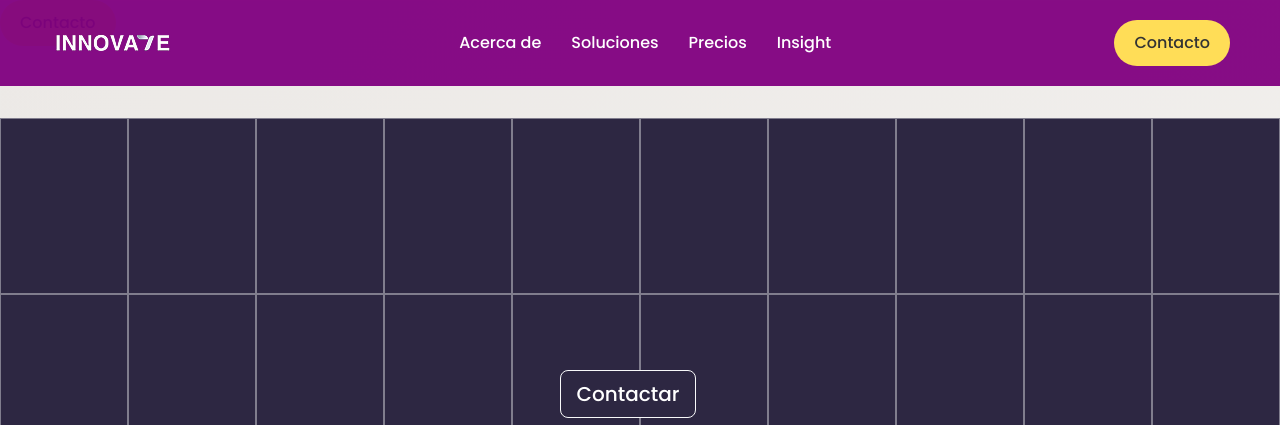
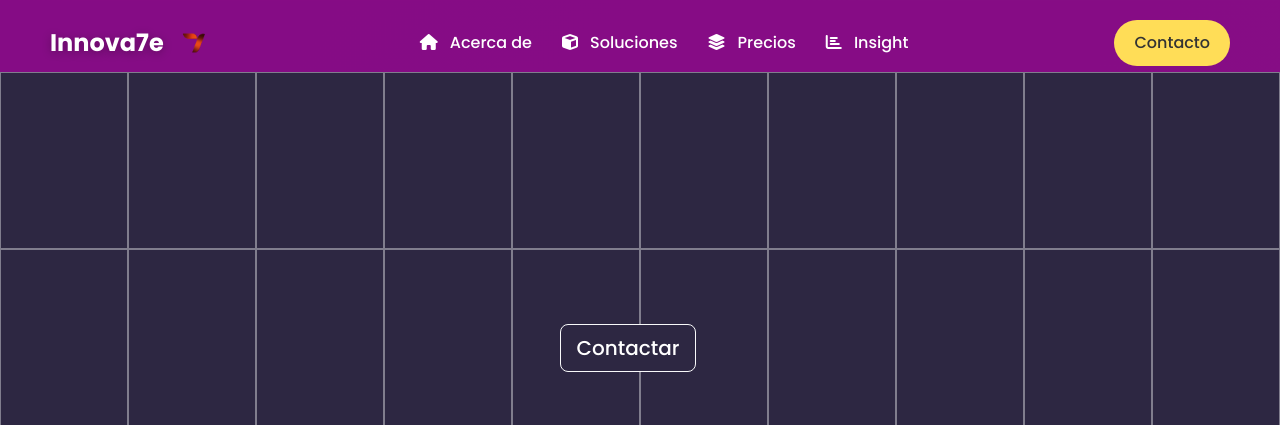
Before and after one commit to yoelayan/landing-innovate, a Django app: template app/apps/pages/templates/pages_home.html in a window 1280 px wide. Shown: the top 425 px of the page. Run offline with Django 5.2, Linux system fonts and the light colour scheme; the template is opened without the code that fills it, so the values that code supplies are empty; some libraries are stand-ins or nearby versions; some web fonts are replaced.

Commit message:
add: icons for navbar

```diff
--- a/app/templates/layout/partials/navbar/navbar.html
+++ b/app/templates/layout/partials/navbar/navbar.html
@@ -6,6 +6,8 @@
   <title>Navbar Morada Creativa</title>
   <!-- Fuente Poppins para un toque moderno -->
   <link href="https://fonts.googleapis.com/css2?family=Poppins:wght@300;500;700&display=swap" rel="stylesheet">
+  <!-- Font Awesome para los íconos -->
+  <link rel="stylesheet" href="https://cdnjs.cloudflare.com/ajax/libs/font-awesome/6.4.0/css/all.min.css">
   <style>
     /* Reset y fuente global */
     * {
@@ -39,12 +41,20 @@
       z-index: 1000;
     }
 
-    /* Logo */
+    /* Logo: texto y imagen */
     .navbar .logo {
+      display: flex;
+      align-items: center;
       font-size: 1.5rem;
       font-weight: 700;
       color: #fff;
       text-shadow: 0px 2px 10px rgba(0, 0, 0, 0.3);
+    }
+
+    .navbar .logo img {
+      height: 40px;
+      width: auto;
+      margin-left: 10px;
     }
 
     /* Contenedor de ítems */
@@ -83,6 +93,11 @@
       width: 100%;
     }
 
+    /* Espacio entre ícono y texto en menú */
+    .navbar .menu a i {
+      margin-right: 8px;
+    }
+
     /* Botón de Contacto */
     .contact-btn {
       background: #ffdd57;
@@ -99,7 +114,7 @@
       background: #ffc107;
     }
 
-    /* Cambio de estilo en navbar al hacer scroll (ajusta padding si se desea) */
+    /* Cambio de estilo en navbar al hacer scroll (se ajusta padding) */
     .navbar.scrolled {
       padding: 10px 50px;
     }
@@ -124,18 +139,26 @@
   </style>
 </head>
 <body>
-<!-- Navbar -->
-<nav class="navbar" id="navbar">
-    <img src="/static/images/logo/white.png" alt="Logo">
-  <div class="menu">
-    <a href="#acerca">Acerca de</a>
-    <a href="#services">Soluciones</a>
-    <a href="#precios">Precios</a>
-    <a href="#insight">Insight</a>
-  </div>
-  <a href="#contacto"><button class="contact-btn">Contacto</button></a>
-</nav>
-
+  <!-- Navbar -->
+  <nav class="navbar" id="navbar">
+    <div class="logo">
+      Innova7e
+      <img src="/static/images/logo/icon-white.png" alt="Logo">
+    </div>
+    <div class="menu">
+      <a href="#acerca">
+        <i class="fa-solid fa-house"></i> Acerca de
+      </a>
+      <a href="#services">
+        <i class="fa-solid fa-cube"></i> Soluciones
+      </a>
+      <a href="#precios">
+        <i class="fa-solid fa-layer-group"></i> Precios
+      </a>
+      <a href="#insight">
+        <i class="fa-solid fa-chart-bar"></i> Insight
+      </a>
+    </div>
     <a href="#contacto">
       <button class="contact-btn">Contacto</button>
     </a>
```
